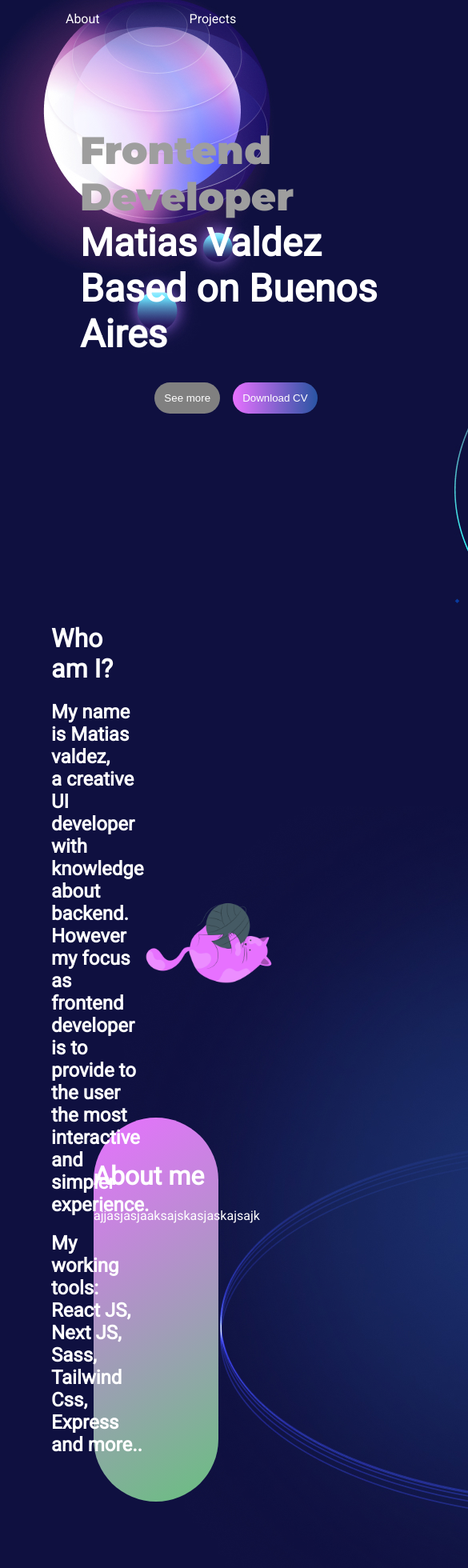
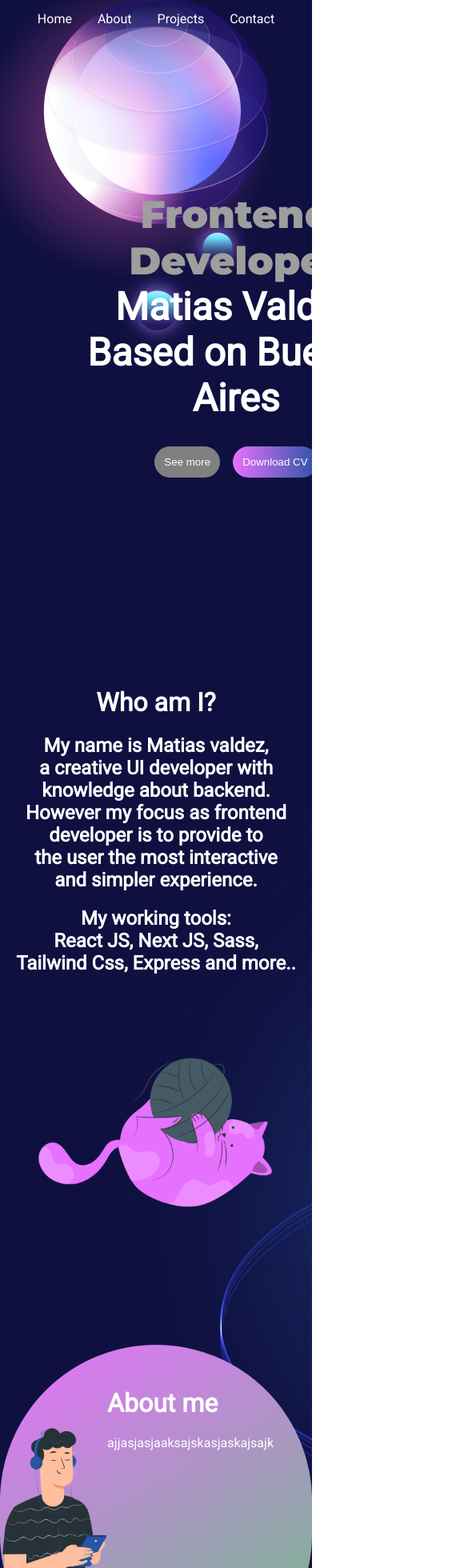
Before and after one commit to matiasvaldez1/portfolio, a Next.js app: page / in a window 390 px wide. Shown: the top 1960 px of the page at 80% size, 585 px wide, since content can reach past the window. Built offline with nearby package versions, Linux system fonts and the light colour scheme; grey boxes are pictures that could not be loaded.

Commit message:
Added emailjs, responsive and more animations

```diff
--- a/components/About/About.js
+++ b/components/About/About.js
@@ -15,6 +15,7 @@ export const About = () => {
         className={styles.bg}>
             <motion.div
             whileHover={{ scale: 1.1 }}
+            className={styles.img}
             >
                 <Image
                 src={avatar}
--- a/components/About/About.module.css
+++ b/components/About/About.module.css
@@ -14,3 +14,12 @@
     padding-top: 2rem;
     padding-right: 3rem;
 }
+@media (max-width: 1000px) {
+    .bg{
+        width: 100%;
+        height: 27rem;
+    }
+    .img{
+        margin: auto 0;
+    }
+  }
--- a/components/Contact/Contact.js
+++ b/components/Contact/Contact.js
@@ -41,14 +41,14 @@ export const Contact = () => {
             <div className={styles.grid}>
             <div>
                 <h2>Get in touch</h2>
-                <p>
-                I'm very approchable and <br />
+                <p className={styles.p}>
+                I am very approchable and <br />
                 would love to speak with you. <br />
                 Fell free to send me an email <br />
                 contact me through my social media <br />
                 or simply complete the enquiry form
                 </p>
-                <p>{<AiOutlineMail />} matiasvaldez8184@gmail.com</p>
+                <p className={styles.mail}>{<AiOutlineMail className={styles.mail} />} matiasvaldez8184@gmail.com</p>
             </div>
             <div className={styles.inputs}>
                 <h2>Send me a message</h2>
@@ -63,7 +63,13 @@ export const Contact = () => {
                     required
                 />
                 <button className={styles.btn} type="submit">Send message</button>
-                {show && <p>Your mail has been sent succesfully!</p>}
+                {show &&
+                <motion.p
+                initial={{opacity:0}}
+                animate={{opacity:1}}
+                transition={{duration:0.6}}>
+                    Your mail has been sent succesfully!
+                </motion.p>}
                 </form>
             </div>
             </div>
--- a/components/Contact/Contact.module.css
+++ b/components/Contact/Contact.module.css
@@ -28,7 +28,8 @@
 .input{
     margin: 8px 0;
     border-radius: 10px;
-    height: 30px;
+    height: 35px;
+    outline-color: var(--color-2);
 }
 .btn{
     color: white;
@@ -51,4 +52,15 @@
     margin: 8px 0;
     border-radius: 10px;
     height: 8rem;
+    outline-color: var(--color-2);
 }
+.p{
+    line-height: 1.2;
+}
+@media (max-width: 1000px) {
+    .grid{
+        grid-template-columns: repeat(1,1fr);
+        width: 90%;
+        height: fit-content;
+    }
+}
--- a/components/Footer/Footer.module.css
+++ b/components/Footer/Footer.module.css
@@ -27,3 +27,16 @@
   .a:hover{
     color:var(--color-2);
   }
+  @media (max-width: 600px) {
+    .ul{
+      display: inline-flex;
+      max-width: 100%;
+    }
+    .li{
+      margin: 0;
+    }
+    .pos > footer > .ul{
+      display: flex;
+      justify-content: center;
+    }
+  }
--- a/components/Hero/Hero.js
+++ b/components/Hero/Hero.js
@@ -10,8 +10,8 @@ export const Hero = () => {
       <NavBar />
       <div className={styles.pos}>
         <motion.div
-          animate={{ x: 100 }}
-          transition={{ type: "spring", duration: 0.8 }}
+          initial={{ x: 500 }}
+          animate={{x: 100}}
           drag="x"
           dragConstraints={{ left: -100, right: 100 }}
           className={styles.container}
--- a/components/Hero/Hero.module.css
+++ b/components/Hero/Hero.module.css
@@ -9,6 +9,7 @@
     display: flex;
     justify-content: center;
     margin-top: 5rem;
+    overflow-x: hidden;
 }
 .containerBtn{
     display: flex;
@@ -64,3 +65,9 @@
     background-position: center 200%;
   }
 }
+@media (max-width: 600px) {
+  .pos{
+    text-align: center;
+    margin-top: 10rem;
+  }
+}
--- a/components/Introduction/Introduction.js
+++ b/components/Introduction/Introduction.js
@@ -35,7 +35,9 @@ export const Introduction = () => {
         </h2>
       </motion.div>
       <motion.div
-        whileTap={{scale: 1.3}}
+        initial={{ x: 100 }}
+        whileInView={{x: 0}}
+        whileTap={{scale: 1.2}}
         className={styles.cat}>
         <Image src={cat} width={300} height={200} />
       </motion.div>
--- a/components/Introduction/Introduction.module.css
+++ b/components/Introduction/Introduction.module.css
@@ -2,6 +2,7 @@
     margin-top: 15rem;
     display: flex;
     justify-content: space-between;
+    overflow: hidden;
 }
 .bg{
     border-radius: 5px;
@@ -15,3 +16,16 @@
     margin-top: auto;
     margin-right: 3rem;
 }
+@media (max-width: 600px) {
+    .pos{
+        flex-direction: column;
+    }
+    .bg{
+        margin: 0;
+        width: 100%;
+        text-align: center;
+    }
+    .cat{
+        margin:0 auto;
+    }
+  }
--- a/components/NavBar/NavBar.js
+++ b/components/NavBar/NavBar.js
@@ -4,7 +4,7 @@ import styles from './NavBar.module.css'
 export const NavBar = () => {
   return (
     <>
-    <nav id="home" >
+    <nav id="home" className={styles.nav} >
         <ul className={styles.ul}>
             <li className={styles.li}><a className={styles.a} href='#home'>Home</a></li>
             <li className={styles.li}><a className={styles.a} href='#about'>About</a></li>
--- a/components/NavBar/NavBar.module.css
+++ b/components/NavBar/NavBar.module.css
@@ -18,3 +18,16 @@
   .a:hover{
     color:var(--color-2);
   }
+  @media (max-width: 600px) {
+    .ul{
+      display: inline-flex;
+      max-width: 100%;
+    }
+    .nav{
+      display: flex;
+      justify-content: center;
+    }
+    .li{
+      margin: 0;
+    }
+  }
--- a/styles/Index.module.css
+++ b/styles/Index.module.css
@@ -1,6 +1,6 @@
 .grid{
     display: grid;
-    grid-template-columns: repeat(2,minmax(300px,1fr));
+    grid-template-columns: repeat(2,1fr);
     justify-items: center;
 }
 .container{
@@ -11,3 +11,8 @@
     color: white;
     margin: 7rem 0;
 }
+@media (max-width: 600px) {
+    .grid{
+        grid-template-columns: repeat(1,1fr);
+    }
+  }
```
